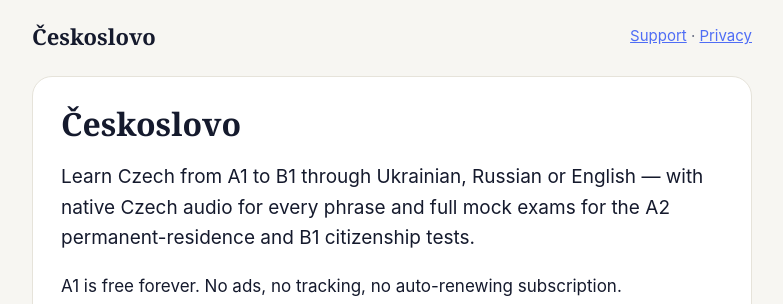
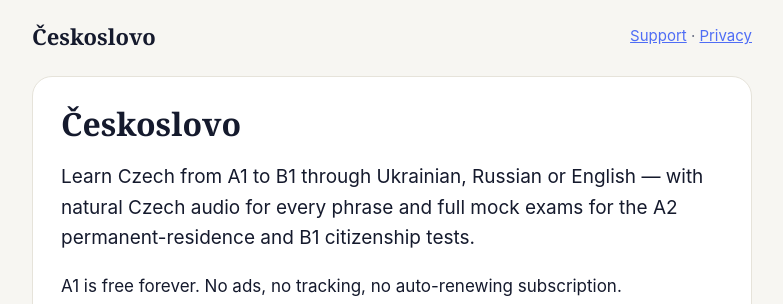
Before and after one commit to Racot86/ceskoslovo, a plain HTML site: page index.html in a window 1280 px wide. Shown: the top 304 px of the page, without its empty margins (248-1031 px from the left). Drawn offline with Linux system fonts and the light colour scheme.

Commit message:
Say natural Czech audio

```diff
--- a/index.html
+++ b/index.html
@@ -14,7 +14,7 @@
 <main>
 <section>
 <h1>Českoslovo</h1>
-<p class="lead">Learn Czech from A1 to B1 through Ukrainian, Russian or English — with native Czech audio for every phrase and full mock exams for the A2 permanent-residence and B1 citizenship tests.</p>
+<p class="lead">Learn Czech from A1 to B1 through Ukrainian, Russian or English — with natural Czech audio for every phrase and full mock exams for the A2 permanent-residence and B1 citizenship tests.</p>
 <p>A1 is free forever. No ads, no tracking, no auto-renewing subscription.</p>
 <p><a href="support.html">Support</a> · <a href="privacy.html">Privacy Policy</a></p>
 </section>
```
